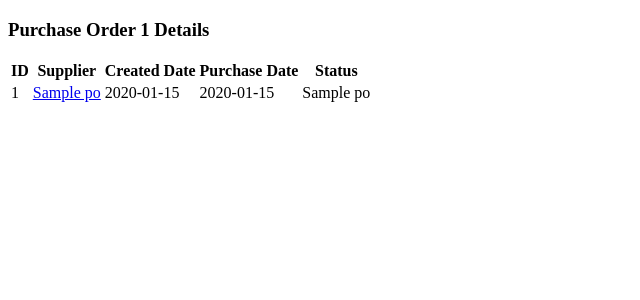
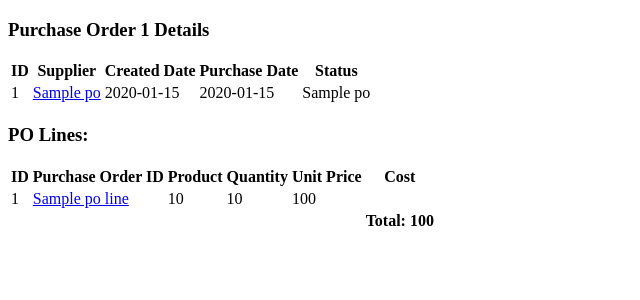
Before and after one commit to nikalmus/erp, a Flask app: page /purchase/pos/1 in a window 1280 px wide. Shown: the top 300 px of the page, without its empty margins (0-640 px from the left). Run offline with Flask 3, Linux system fonts and the light colour scheme; a database or web service that is not in the repository returns one stand-in record (values such as "Sample title"); some libraries are stand-ins or nearby versions.

Commit message:
added po lines to po details page

```diff
--- a/app/purchase/po/routes.py
+++ b/app/purchase/po/routes.py
@@ -24,10 +24,18 @@
     cursor.execute("SELECT * FROM po WHERE id = %s", (id,))
     po = cursor.fetchone()
 
+    cursor.execute("SELECT po_line.id, po_line.po_id, po_line.product_id, \
+                   product.name, po_line.quantity, product.price \
+                   FROM po_line JOIN product ON po_line.product_id = product.id \
+                   WHERE po_line.po_id = %s", (id,))
+
+    po_lines = cursor.fetchall()
+    total = sum(po_line[5] * po_line[4] for po_line in po_lines)
+
     cursor.close()
     conn.close()
 
-    return render_template('po_detail.html', po=po)
+    return render_template('po_detail.html', po=po, po_lines=po_lines, total=total)
 
 @bp.route('/purchase/pos/')
 def redirect_to_products():
--- a/app/purchase/po/templates/po_detail.html
+++ b/app/purchase/po/templates/po_detail.html
@@ -21,5 +21,33 @@
             <td>{{ po[4] }}</td>
         </tr>
     </table>
+    <h3>PO Lines:</h3>
+    <table>
+        <tr>
+            <th>ID</th>
+            <th>Purchase Order ID</th>
+            <th>Product</th>
+            <th>Quantity</th>
+            <th>Unit Price</th>
+            <th>Cost</th>
+        </tr>
+        {% for po_line in po_lines %}
+        <tr>
+            <td>{{ po_line[0] }}</td>
+            <td><a href="/manufacturing/products/{{ po_line[2] }}">{{ po_line[3] }}</a></td>
+            <td>{{ po_line[4] }}</td>
+            <td>{{ po_line[5] }}</td>
+            <td>{{ po_line[5] * po_line[4] }}</td>
+        </tr>
+        {% endfor %}
+        <tr>
+            <td></td>
+            <td></td>
+            <td></td>
+            <td></td>
+            <td></td>
+            <td><strong>Total: {{ total }}</strong></td>
+        </tr>
+    </table>
 </body>
 </html>
```
